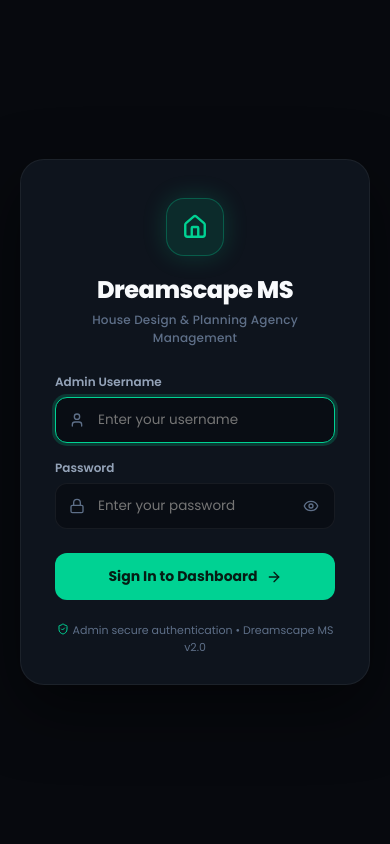
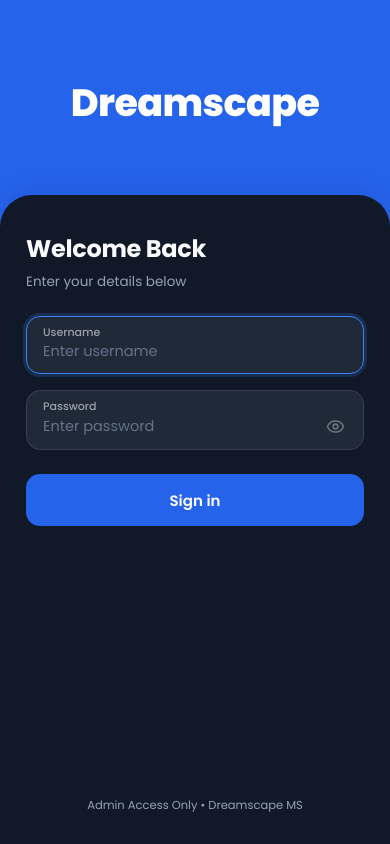
Before and after one commit to manee235/dreamscape-ms, a React (Vite) app: page / in a window 390 px wide. Built offline with nearby package versions, Linux system fonts and the light colour scheme.

Commit message:
Create mobile-first login UI matching reference design with solid hero, curved sheet, card inputs, and remove signup/forgot/continue buttons

```diff
--- a/src/components/Login.jsx
+++ b/src/components/Login.jsx
@@ -1,5 +1,5 @@
 import React, { useState } from 'react'
-import { Home, Lock, User, Eye, EyeOff, ArrowRight, ShieldCheck, AlertCircle } from 'lucide-react'
+import { Eye, EyeOff, AlertCircle } from 'lucide-react'
 import { supabase } from '../supabase'
 
 const DEFAULT_CREDENTIALS = {
@@ -48,7 +48,7 @@ export default function Login({ onLogin }) {
       } else {
         setError('Invalid username or password. Please try again.')
       }
-    } catch (err) {
+    } catch {
       // Offline / network fallback
       if (
         username.trim().toLowerCase() === DEFAULT_CREDENTIALS.username &&
@@ -64,90 +64,78 @@ export default function Login({ onLogin }) {
   }
 
   return (
-    <div className="login-page">
-      <div className="login-card">
-        {/* Brand Header */}
-        <div className="login-logo">
-          <div className="login-logo-badge">
-            <Home size={26} strokeWidth={2.2} />
+    <div className="mobile-login-wrapper">
+      <div className="mobile-login-container">
+        {/* Top Solid Blue Hero Section */}
+        <div className="mobile-login-hero">
+          <h1 className="mobile-login-brand">Dreamscape</h1>
         </div>
-          <h1>Dreamscape MS</h1>
-          <p>House Design &amp; Planning Agency Management</p>
+
+        {/* Bottom Curved Sheet */}
+        <div className="mobile-login-sheet">
+          <div className="mobile-login-header">
+            <h2 className="mobile-login-title">Welcome Back</h2>
+            <p className="mobile-login-subtitle">Enter your details below</p>
           </div>
 
           {/* Error notification */}
           {error && (
-          <div className="login-error">
+            <div className="mobile-login-error">
               <AlertCircle size={15} style={{ flexShrink: 0 }} />
               <span>{error}</span>
             </div>
           )}
 
-        {/* Login Form */}
-        <form className="login-form" onSubmit={handleSubmit}>
-          <div className="form-group">
-            <label style={{ fontSize: 12, fontWeight: 600, color: 'var(--text-secondary)' }}>
-              Admin Username
-            </label>
-            <div className="login-input-wrapper">
-              <span className="login-input-icon">
-                <User size={16} />
-              </span>
+          {/* Clean Login Form */}
+          <form className="mobile-login-form" onSubmit={handleSubmit}>
+            {/* Username Card */}
+            <div className="mobile-input-card">
+              <label className="mobile-input-label">Username</label>
               <input
                 type="text"
-                className="login-input-field"
-                placeholder="Enter your username"
+                className="mobile-input-control"
+                placeholder="Enter username"
                 value={username}
                 onChange={(e) => setUsername(e.target.value)}
                 autoFocus
                 required
               />
             </div>
-          </div>
 
-          <div className="form-group">
-            <label style={{ fontSize: 12, fontWeight: 600, color: 'var(--text-secondary)' }}>
-              Password
-            </label>
-            <div className="login-input-wrapper">
-              <span className="login-input-icon">
-                <Lock size={16} />
-              </span>
+            {/* Password Card */}
+            <div className="mobile-input-card">
+              <label className="mobile-input-label">Password</label>
+              <div className="mobile-input-password-row">
                 <input
                   type={showPassword ? 'text' : 'password'}
-                className="login-input-field"
-                placeholder="Enter your password"
+                  className="mobile-input-control"
+                  placeholder="Enter password"
                   value={password}
                   onChange={(e) => setPassword(e.target.value)}
                   required
                 />
                 <button
                   type="button"
-                className="password-toggle-btn"
+                  className="mobile-eye-btn"
                   onClick={() => setShowPassword(!showPassword)}
                   title={showPassword ? 'Hide password' : 'Show password'}
+                  aria-label="Toggle password visibility"
                 >
-                {showPassword ? <EyeOff size={16} /> : <Eye size={16} />}
+                  {showPassword ? <EyeOff size={19} /> : <Eye size={19} />}
                 </button>
               </div>
             </div>
 
-          <button type="submit" className="login-btn" disabled={loading}>
-            {loading ? (
-              <span>Authenticating...</span>
-            ) : (
-              <>
-                <span>Sign In to Dashboard</span>
-                <ArrowRight size={16} />
-              </>
-            )}
+            {/* Solid Sign In Button */}
+            <button type="submit" className="mobile-signin-btn" disabled={loading}>
+              {loading ? 'Signing in...' : 'Sign in'}
             </button>
           </form>
 
-        {/* Footer */}
-        <div className="login-footer">
-          <ShieldCheck size={12} style={{ display: 'inline', marginRight: 4, verticalAlign: -1, color: 'var(--primary)' }} />
-          Admin secure authentication &bull; Dreamscape MS v2.0
+          {/* Minimal Footer */}
+          <div className="mobile-login-footer">
+            Admin Access Only &bull; Dreamscape MS
+          </div>
         </div>
       </div>
     </div>
--- a/src/index.css
+++ b/src/index.css
@@ -1451,173 +1451,212 @@ input[type="date"]::-webkit-calendar-picker-indicator {
   padding-top: 10px;
 }
 
-/* ===== LOGIN SCREEN (OBSIDIAN FINTECH STYLE) ===== */
-.login-page {
+/* ===== MOBILE-FIRST LOGIN SCREEN (MATCHING USER REFERENCE UI) ===== */
+.mobile-login-wrapper {
   min-height: 100vh;
   width: 100vw;
   display: flex;
   align-items: center;
   justify-content: center;
-  background: var(--bg-main);
-  padding: 20px;
+  background: #0f172a;
+  box-sizing: border-box;
+  font-family: 'Poppins', sans-serif;
+  overflow-x: hidden;
+}
+
+.mobile-login-container {
+  width: 100%;
+  max-width: 420px;
+  min-height: 100vh;
+  display: flex;
+  flex-direction: column;
+  background: #2563eb;
+  position: relative;
+  box-sizing: border-box;
+}
+
+@media (min-width: 641px) {
+  .mobile-login-wrapper {
+    padding: 24px 16px;
+    background: #0b0f19;
+  }
+  .mobile-login-container {
+    min-height: auto;
+    border-radius: 36px;
+    overflow: hidden;
+    box-shadow: 0 24px 60px rgba(0, 0, 0, 0.45);
+    border: 1px solid rgba(255, 255, 255, 0.08);
+  }
+}
+
+.mobile-login-hero {
+  height: 26vh;
+  min-height: 190px;
+  display: flex;
+  align-items: center;
+  justify-content: center;
+  background: #2563eb;
+  padding: 30px 20px 45px;
+  box-sizing: border-box;
+}
+
+.mobile-login-brand {
+  font-size: 38px;
+  font-weight: 800;
+  color: #ffffff;
+  letter-spacing: -0.6px;
+  margin: 0;
+  text-align: center;
+  font-family: 'Poppins', sans-serif;
+}
+
+.mobile-login-sheet {
+  flex: 1;
+  background: #ffffff;
+  border-radius: 32px 32px 0 0;
+  margin-top: -24px;
+  padding: 36px 26px 30px;
+  display: flex;
+  flex-direction: column;
   box-sizing: border-box;
   position: relative;
-  overflow: hidden;
-}
-
-.login-card {
-  background: var(--bg-card);
-  border: 1px solid var(--border-color);
-  border-radius: 24px;
-  width: 100%;
-  max-width: 440px;
-  padding: 38px 34px 28px;
-  box-shadow: 0 24px 64px rgba(0, 0, 0, 0.5);
-  box-sizing: border-box;
-  position: relative;
-  z-index: 10;
-  animation: loginFadeIn 0.3s ease-out;
-}
-
-@keyframes loginFadeIn {
-  from {
-    opacity: 0;
-    transform: translateY(12px) scale(0.98);
-  }
-  to {
-    opacity: 1;
-    transform: translateY(0) scale(1);
-  }
-}
-
-.login-logo {
-  text-align: center;
-  margin-bottom: 26px;
-}
-
-.login-logo-badge {
-  width: 58px;
-  height: 58px;
-  border-radius: 18px;
-  background: rgba(0, 210, 147, 0.12);
-  border: 1px solid rgba(0, 210, 147, 0.3);
-  color: var(--primary);
-  display: flex;
-  align-items: center;
-  justify-content: center;
-  margin: 0 auto 16px;
-  box-shadow: 0 0 24px rgba(0, 210, 147, 0.2);
-}
-
-.login-logo h1 {
+  z-index: 2;
+  box-shadow: 0 -8px 24px rgba(0, 0, 0, 0.06);
+}
+
+.mobile-login-header {
+  margin-bottom: 24px;
+}
+
+.mobile-login-title {
   font-size: 24px;
-  font-weight: 800;
-  letter-spacing: -0.5px;
-  color: var(--text-primary);
-  margin-bottom: 4px;
-}
-
-.login-logo p {
-  font-size: 12px;
-  font-weight: 500;
-  color: var(--text-muted);
-  letter-spacing: 0.2px;
-}
-
-.login-form {
+  font-weight: 700;
+  color: #0f172a;
+  letter-spacing: -0.3px;
+  margin-bottom: 6px;
+  font-family: 'Poppins', sans-serif;
+}
+
+.mobile-login-subtitle {
+  font-size: 13.5px;
+  color: #64748b;
+  margin: 0;
+  font-family: 'Poppins', sans-serif;
+}
+
+.mobile-login-form {
   display: flex;
   flex-direction: column;
   gap: 16px;
 }
 
-.login-input-wrapper {
-  position: relative;
-  display: flex;
-  align-items: center;
-  width: 100%;
-}
-
-.login-input-icon {
-  position: absolute;
-  left: 14px;
-  color: var(--text-muted);
-  pointer-events: none;
-  display: flex;
-  align-items: center;
-  z-index: 2;
-}
-
-.login-input-field {
-  width: 100%;
-  padding: 12px 40px 12px 42px !important;
-  background: var(--bg-input) !important;
-  border: 1px solid var(--border-color) !important;
-  border-radius: 12px !important;
-  font-size: 13.5px !important;
-  color: var(--text-primary) !important;
-  outline: none;
-  transition: all 0.2s ease;
+.mobile-input-card {
+  background: #ffffff;
+  border: 1.5px solid #e2e8f0;
+  border-radius: 14px;
+  padding: 10px 16px 11px;
+  display: flex;
+  flex-direction: column;
+  transition: border-color 0.2s ease, box-shadow 0.2s ease;
   box-sizing: border-box;
 }
 
-.login-input-field:focus {
-  border-color: var(--primary) !important;
-  box-shadow: 0 0 0 3px var(--primary-glow) !important;
-}
-
-.password-toggle-btn {
-  position: absolute;
-  right: 12px;
+.mobile-input-card:focus-within {
+  border-color: #2563eb;
+  box-shadow: 0 0 0 3px rgba(37, 99, 235, 0.12);
+}
+
+.mobile-input-label {
+  font-size: 11px;
+  font-weight: 500;
+  color: #94a3b8;
+  margin-bottom: 3px;
+  line-height: 1;
+  font-family: 'Poppins', sans-serif;
+  text-transform: capitalize;
+}
+
+.mobile-input-control {
+  border: none !important;
+  outline: none !important;
+  background: transparent !important;
+  font-size: 14.5px !important;
+  font-weight: 500 !important;
+  color: #0f172a !important;
+  padding: 0 !important;
+  width: 100% !important;
+  font-family: 'Poppins', sans-serif !important;
+  box-shadow: none !important;
+}
+
+.mobile-input-control::placeholder {
+  color: #94a3b8;
+  font-weight: 400;
+}
+
+.mobile-input-password-row {
+  display: flex;
+  align-items: center;
+  justify-content: space-between;
+  gap: 8px;
+}
+
+.mobile-eye-btn {
   background: transparent;
   border: none;
-  color: var(--text-muted);
+  padding: 2px;
   cursor: pointer;
-  display: flex;
-  align-items: center;
-  padding: 4px;
-  z-index: 2;
-}
-
-.password-toggle-btn:hover {
-  color: var(--text-primary);
-}
-
-.login-btn {
+  color: #94a3b8;
+  display: flex;
+  align-items: center;
+  justify-content: center;
+  transition: color 0.15s ease;
+  flex-shrink: 0;
+}
+
+.mobile-eye-btn:hover {
+  color: #0f172a;
+}
+
+.mobile-signin-btn {
   width: 100%;
-  padding: 13px 18px;
-  border-radius: 12px;
-  background: var(--primary);
-  color: var(--primary-text);
+  height: 52px;
+  border-radius: 14px;
+  background: #2563eb;
+  color: #ffffff;
   border: none;
-  font-size: 14px;
-  font-weight: 700;
+  font-size: 15px;
+  font-weight: 600;
+  font-family: 'Poppins', sans-serif;
   cursor: pointer;
+  margin-top: 8px;
   display: flex;
   align-items: center;
   justify-content: center;
-  gap: 8px;
-  margin-top: 8px;
-  transition: all 0.2s ease;
-}
-
-.login-btn:hover:not(:disabled) {
-  opacity: 0.95;
-  box-shadow: 0 4px 20px var(--primary-glow);
+  transition: background-color 0.2s ease, transform 0.15s ease;
+}
+
+.mobile-signin-btn:hover:not(:disabled) {
+  background: #1d4ed8;
   transform: translateY(-1px);
 }
 
-.login-btn:disabled {
+.mobile-signin-btn:active:not(:disabled) {
+  transform: translateY(0);
+}
+
+.mobile-signin-btn:disabled {
   opacity: 0.6;
   cursor: not-allowed;
 }
 
-.login-error {
-  background: rgba(244, 63, 94, 0.12);
+.mobile-login-error {
+  background: rgba(244, 63, 94, 0.1);
   border: 1px solid rgba(244, 63, 94, 0.3);
-  color: #fb7185;
+  color: #e11d48;
   padding: 10px 14px;
-  border-radius: 10px;
-  font-size: 12px;
+  border-radius: 12px;
+  font-size: 12.5px;
   font-weight: 500;
   margin-bottom: 16px;
   display: flex;
@@ -1625,31 +1664,56 @@ input[type="date"]::-webkit-calendar-picker-indicator {
   gap: 8px;
 }
 
-.login-quick-pill {
-  background: var(--bg-card-sub);
-  border: 1px solid var(--border-color);
-  border-radius: 10px;
-  padding: 10px 14px;
+.mobile-login-footer {
+  text-align: center;
+  margin-top: auto;
+  padding-top: 28px;
   font-size: 11.5px;
-  color: var(--text-muted);
-  display: flex;
-  align-items: center;
-  justify-content: space-between;
-  margin-top: 16px;
-  cursor: pointer;
-  transition: all 0.2s ease;
-}
-
-.login-quick-pill:hover {
-  border-color: var(--primary);
-  color: var(--text-primary);
-}
-
-.login-footer {
-  text-align: center;
-  margin-top: 22px;
-  font-size: 11px;
-  color: var(--text-muted);
+  color: #94a3b8;
+  font-family: 'Poppins', sans-serif;
+}
+
+/* Dark mode adaptability */
+[data-theme='dark'] .mobile-login-sheet {
+  background: #111827;
+}
+
+[data-theme='dark'] .mobile-login-title {
+  color: #f8fafc;
+}
+
+[data-theme='dark'] .mobile-login-subtitle {
+  color: #94a3b8;
+}
+
+[data-theme='dark'] .mobile-input-card {
+  background: #1f2937;
+  border-color: #374151;
+}
+
+[data-theme='dark'] .mobile-input-card:focus-within {
+  border-color: #3b82f6;
+  box-shadow: 0 0 0 3px rgba(59, 130, 246, 0.2);
+}
+
+[data-theme='dark'] .mobile-input-control {
+  color: #f8fafc !important;
+}
+
+[data-theme='dark'] .mobile-input-control::placeholder {
+  color: #64748b;
+}
+
+[data-theme='dark'] .mobile-input-label {
+  color: #9ca3af;
+}
+
+[data-theme='dark'] .mobile-eye-btn {
+  color: #6b7280;
+}
+
+[data-theme='dark'] .mobile-eye-btn:hover {
+  color: #f8fafc;
 }
 
 /* ===== RESPONSIVE BREAKPOINTS ===== */
```
Lines whose indentation alone changed are shown as unchanged.
